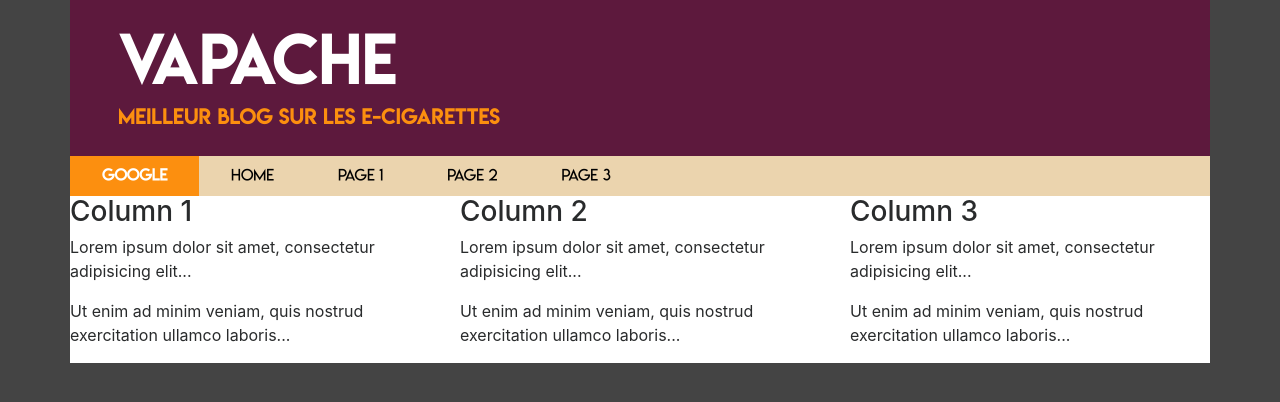
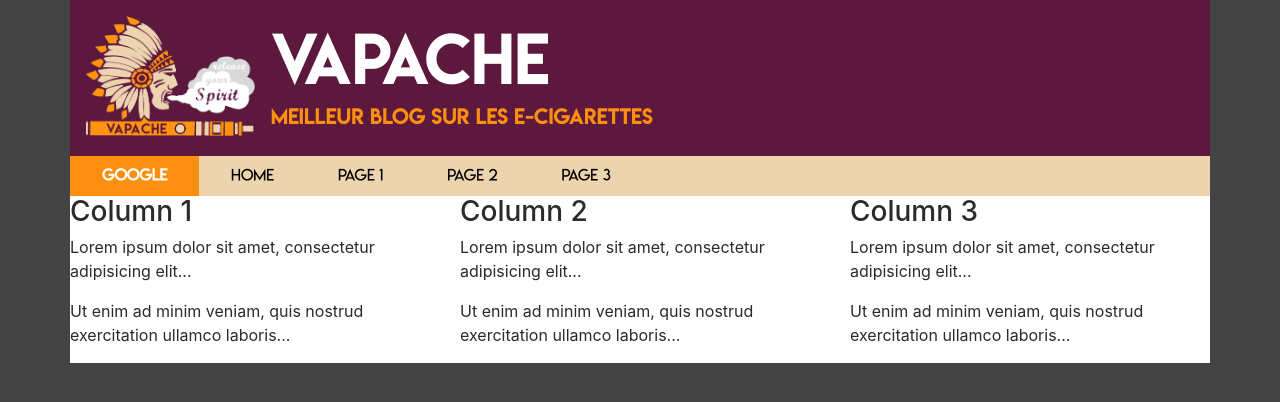
Before and after one commit to Noddin/Projet_web_4A, a Django app: a page that uses vapache/blog/templates/components/jumborton.html in a window 1280 px wide. Shown: the top 402 px of the page. Run offline with Django 3.2, Linux system fonts and the light colour scheme; some libraries are stand-ins or nearby versions.

Commit message:
Adding Logo

```diff
--- a/vapache/blog/static/stylesheets/data.css
+++ b/vapache/blog/static/stylesheets/data.css
@@ -1,12 +1,12 @@
 @font-face {
   font-family: 'lemonmilkregular';
-  src: url("fonts/lemonmilk-webfont.woff2") format('woff2'), url("fonts/lemonmilk-webfont.woff") format('woff');
+  src: url("/static/fonts/lemonmilk-webfont.woff2") format('woff2'), url("/static/fonts/lemonmilk-webfont.woff") format('woff');
   font-weight: normal;
   font-style: normal;
 }
 @font-face {
   font-family: 'lemonmilk_lightregular';
-  src: url("fonts/lemonmilklight-webfont.woff2") format('woff2'), url("fonts/lemonmilklight-webfont.woff") format('woff');
+  src: url("/static/fonts/lemonmilklight-webfont.woff2") format('woff2'), url("/static/fonts/lemonmilklight-webfont.woff") format('woff');
   font-weight: normal;
   font-style: normal;
 }
--- a/vapache/blog/static/stylesheets/data.styl
+++ b/vapache/blog/static/stylesheets/data.styl
@@ -17,16 +17,16 @@ beige = #ebd4ae
 //main-font
 @font-face
   font-family: 'lemonmilkregular';
-  src: url('fonts/lemonmilk-webfont.woff2') format('woff2'),
-    url('fonts/lemonmilk-webfont.woff') format('woff');
+  src: url('/static/fonts/lemonmilk-webfont.woff2') format('woff2'),
+    url('/static/fonts/lemonmilk-webfont.woff') format('woff');
   font-weight: normal;
   font-style: normal;
 
 //main-font-light
 @font-face
   font-family: 'lemonmilk_lightregular';
-  src: url('fonts/lemonmilklight-webfont.woff2') format('woff2'),
-       url('fonts/lemonmilklight-webfont.woff') format('woff');
+  src: url('/static/fonts/lemonmilklight-webfont.woff2') format('woff2'),
+       url('/static/fonts/lemonmilklight-webfont.woff') format('woff');
   font-weight: normal;
   font-style: normal;
 
--- a/vapache/blog/static/stylesheets/style.css
+++ b/vapache/blog/static/stylesheets/style.css
@@ -1,12 +1,12 @@
 @font-face {
   font-family: 'lemonmilkregular';
-  src: url("fonts/lemonmilk-webfont.woff2") format('woff2'), url("fonts/lemonmilk-webfont.woff") format('woff');
+  src: url("/static/fonts/lemonmilk-webfont.woff2") format('woff2'), url("/static/fonts/lemonmilk-webfont.woff") format('woff');
   font-weight: normal;
   font-style: normal;
 }
 @font-face {
   font-family: 'lemonmilk_lightregular';
-  src: url("fonts/lemonmilklight-webfont.woff2") format('woff2'), url("fonts/lemonmilklight-webfont.woff") format('woff');
+  src: url("/static/fonts/lemonmilklight-webfont.woff2") format('woff2'), url("/static/fonts/lemonmilklight-webfont.woff") format('woff');
   font-weight: normal;
   font-style: normal;
 }
@@ -29,15 +29,29 @@ body {
   font-size: 1.25em;
   margin: 0;
 }
+@media (max-width: 970px) {
+  .jumbotron {
+    padding: 1em;
+  }
+}
 @media (max-width: 768px) {
-  .jumbotron {
-    padding: 1em 2em;
-  }
   .jumbotron h1 {
     font-size: 2em;
   }
   .jumbotron p {
     font-size: 0.7em;
+  }
+}
+.logo {
+  float: left;
+  padding: 1em;
+  height: 9.5em;
+  margin: 0;
+  width: auto;
+}
+@media (max-width: 970px) {
+  .logo {
+    display: none;
   }
 }
 .navbar-bar {
--- a/vapache/blog/static/stylesheets/style.styl
+++ b/vapache/blog/static/stylesheets/style.styl
@@ -18,12 +18,23 @@ body
     color orange
     font-size 1.25em
     margin 0
+  @media(max-width sm-max)
+    padding 1em
   @media(max-width xs-max)
-    padding 1em 2em
     h1
       font-size 2em
     p
       font-size 0.7em
+
+//logo dimension
+.logo
+  float left
+  padding 1em
+  height: 9.5em
+  margin 0
+  width auto
+  @media(max-width sm-max)
+    display none
 
 //Navigation bar
 
--- a/vapache/blog/templates/components/jumborton.html
+++ b/vapache/blog/templates/components/jumborton.html
@@ -1,3 +1,4 @@
+<img class="logo" src="/static/img/logo.png">
 <div class="jumbotron">
   <h1>Vapache</h1>
   <p>Meilleur Blog sur les e-Cigarettes</p>
```
Also changed, not shown: vapache/blog/static/fonts/lemonmilk-webfont.woff (renamed from vapache/blog/static/stylesheets/fonts/lemonmilk-webfont.woff), vapache/blog/static/fonts/lemonmilk-webfont.woff2 (renamed from vapache/blog/static/stylesheets/fonts/lemonmilk-webfont.woff2), vapache/blog/static/fonts/lemonmilklight-webfont.woff (renamed from vapache/blog/static/stylesheets/fonts/lemonmilklight-webfont.woff), vapache/blog/static/fonts/lemonmilklight-webfont.woff2 (renamed from vapache/blog/static/stylesheets/fonts/lemonmilklight-webfont.woff2), vapache/blog/static/img/logo.png (added), 2 other files.
